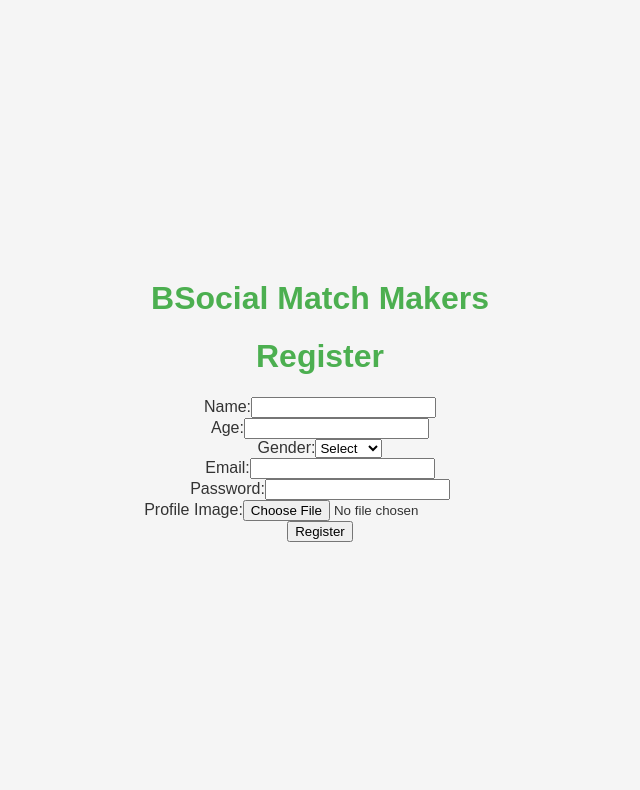
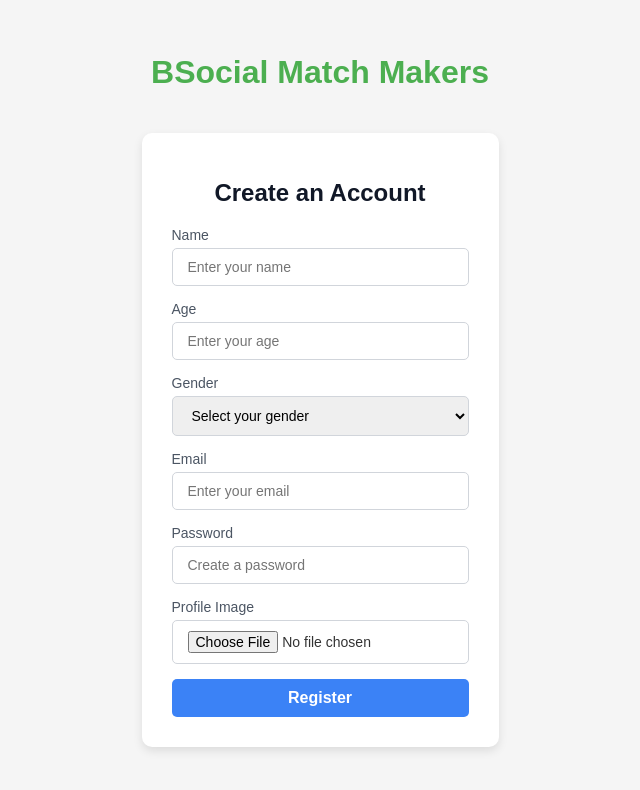
Before and after one commit to tigerhostsolutions/RTT50-MERN-SE-CAPSTONE-FE, a React (Vite) app: page /register in a window 1280 px wide. Shown: the top 790 px of the page, without its empty margins (320-960 px from the left). Built offline with nearby package versions, Linux system fonts and the light colour scheme.

Commit message:
created/updated: styling for login and registration pages

```diff
--- a/src/pages/Registration.jsx
+++ b/src/pages/Registration.jsx
@@ -1,5 +1,6 @@
 import React, {useState} from 'react';
 import axios from 'axios'; // Import Axios
+import './css/Login.css';
 
 const Registration = () => {
   const [name, setName] = useState('');
@@ -70,91 +71,101 @@ const Registration = () => {
     }
   };
 
-  return (<div >
-    <h1 >Register</h1 >
-    {message && <p style = {{color: 'green'}} >{message}</p >}
-    {error && <p style = {{color: 'red'}} >{error}</p >}
+  return (
+      <div className="login-container">
+        <div className="login-card">
+          <h1 className="login-title">Create an Account</h1>
+          {message && <p className="success-message">{message}</p>}
+          {error && <p className="error-message">{error}</p>}
 
-    <form onSubmit = {handleSubmit} >
-      <label >Name:
+          <form onSubmit={handleSubmit} className="login-form">
+            <label htmlFor="name" className="form-label">Name</label>
             <input
-            type = "text"
-            name = "name"
-            value = {name}
-            onChange = {(e) => setName(e.target.value)}
+                type="text"
+                id="name"
+                name="name"
+                className="form-input"
+                value={name}
+                onChange={(e) => setName(e.target.value)}
                 required
+                placeholder="Enter your name"
             />
-      </label >
-      <br />
 
-      <label >Age:
+            <label htmlFor="age" className="form-label">Age</label>
             <input
-            type = "number"
-            name = "age"
-            value = {age}
-            onChange = {(e) => setAge(e.target.value)}
+                type="number"
+                id="age"
+                name="age"
+                className="form-input"
+                value={age}
+                onChange={(e) => setAge(e.target.value)}
                 required
+                placeholder="Enter your age"
             />
-      </label >
-      <br />
 
-      <label >Gender:
+            <label htmlFor="gender" className="form-label">Gender</label>
             <select
-            name = "gender"
-            value = {gender}
-            onChange = {(e) => setGender(e.target.value)}
+                id="gender"
+                name="gender"
+                className="form-input"
+                value={gender}
+                onChange={(e) => setGender(e.target.value)}
                 required
             >
-          <option value = "" >Select</option >
-          {/* Empty value to enforce selection */}
-          <option value = "male" >Male</option >
-          <option value = "female" >Female</option >
-          <option value = "other" >Other</option >
-        </select >
-      </label >
-      <br />
+              <option value="">Select your gender</option>
+              <option value="male">Male</option>
+              <option value="female">Female</option>
+              <option value="other">Other</option>
+            </select>
 
-      <label >Email:
+            <label htmlFor="email" className="form-label">Email</label>
             <input
-            type = "email"
-            name = "email"
-            value = {email}
-            onChange = {(e) => setEmail(e.target.value)}
+                type="email"
+                id="email"
+                name="email"
+                className="form-input"
+                value={email}
+                onChange={(e) => setEmail(e.target.value)}
                 required
+                placeholder="Enter your email"
             />
-      </label >
-      <br />
 
-      <label >Password:
+            <label htmlFor="password" className="form-label">Password</label>
             <input
-            type = "password"
-            name = "password"
-            value = {password}
-            onChange = {(e) => setPassword(e.target.value)}
+                type="password"
+                id="password"
+                name="password"
+                className="form-input"
+                value={password}
+                onChange={(e) => setPassword(e.target.value)}
                 required
+                placeholder="Create a password"
             />
-      </label >
-      <br />
 
-      <label>Profile Image:
+            <label htmlFor="profileImage" className="form-label">Profile Image</label>
             <input
                 type="file"
                 id="profileImage"
                 name="profileImage"
+                className="form-input"
                 onChange={handleImageChange}
             />
-      </label>
             {previewImage && (
-          <div>
-            <p>Preview:</p>
-            <img src={previewImage} alt="Preview" style={{ maxWidth: '200px', maxHeight: '200px' }} />
+                <div className="image-preview-container">
+                  <p className="form-label">Image Preview:</p>
+                  <img
+                      src={previewImage}
+                      alt="Preview"
+                      className="image-preview"
+                  />
                 </div>
             )}
-      <br />
 
-      <button type = "submit" >Register</button >
-    </form >
-  </div >);
+            <button type="submit" className="submit-button">Register</button>
+          </form>
+        </div>
+      </div>
+  );
 };
 
 export default Registration;
```
Lines whose indentation alone changed are shown as unchanged.
